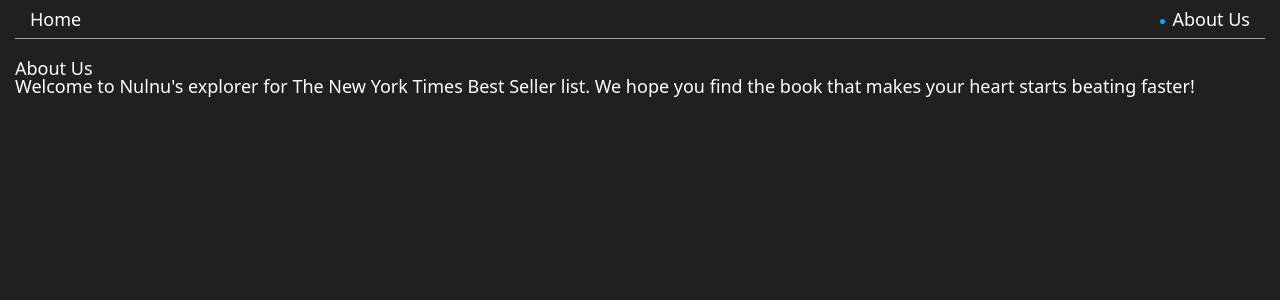
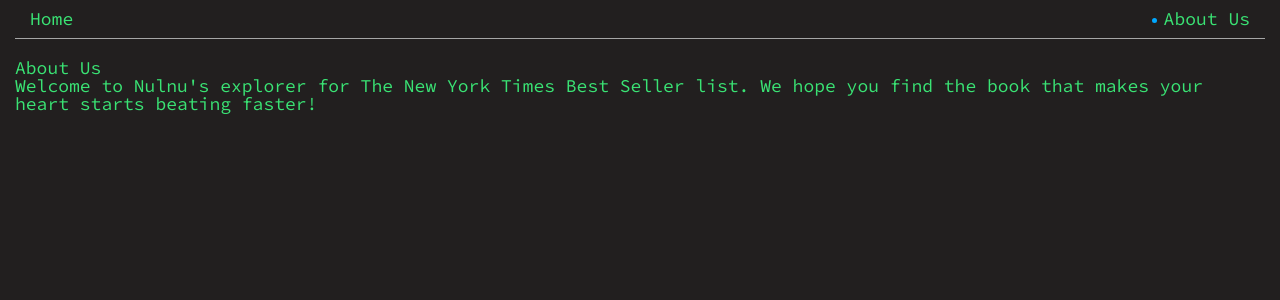
Before and after one commit to Eastynfromeast/a22-nyt-bestsellers, a Next.js app: page /about-us in a window 1280 px wide. Shown: the top 300 px of the page. Built offline with nearby package versions, Linux system fonts and the light colour scheme.

Commit message:
change font style and add global color scheme

```diff
--- a/app/layout.tsx
+++ b/app/layout.tsx
@@ -1,10 +1,10 @@
 import type { Metadata } from "next";
-import { Inter } from "next/font/google";
+import { Source_Code_Pro } from "next/font/google";
 import "../styles/globals.css";
 import Header from "@/components/header";
 import styles from "@/styles/common.module.css";
 
-const inter = Inter({ subsets: ["latin"] });
+const sourceCodePro = Source_Code_Pro({ weight: ["400", "600"], style: ["normal", "italic"], subsets: ["latin"], display: "swap" });
 
 export const metadata: Metadata = {
 	title: {
@@ -20,10 +20,12 @@ export default function RootLayout({
 	children: React.ReactNode;
 }>) {
 	return (
-		<html lang="en" className={inter.className}>
-			<body className={styles.container}>
-				<Header />
-				{children}
+		<html lang="en" className={sourceCodePro.className}>
+			<body>
+				<div className={styles.container}>
+					<Header />
+					{children}
+				</div>
 			</body>
 		</html>
 	);
--- a/app/list/[id]/page.tsx
+++ b/app/list/[id]/page.tsx
@@ -12,7 +12,7 @@ export default async function BookDetail({ params: { id } }: IParams) {
 
 	return (
 		<div>
-			<h1>{id} </h1>
+			<h1>{booksData === null ? id : booksData.results.list_name} </h1>
 			<ul>
 				{booksData.results.books.map((book: IBook, index: number) => (
 					<Book key={index} {...book} />
--- a/styles/globals.css
+++ b/styles/globals.css
@@ -129,14 +129,19 @@ table {
 	border-spacing: 0;
 }
 
+:root {
+	--bgColor: #221f1f;
+	--textColor: rgba(58, 227, 116, 1);
+	--accentBlue: #00a8ff;
+}
+
 * {
 	box-sizing: border-box;
 }
 
 body {
-	font-family: system-ui, -apple-system, BlinkMacSystemFont, "Segoe UI", Roboto, Oxygen, Ubuntu, Cantarell, "Open Sans", "Helvetica Neue", sans-serif;
-	background-color: #221f1f;
-	color: #fff;
+	background-color: var(--bgColor);
+	color: var(--textColor);
 	font-size: 18px;
 }
 
--- a/styles/header.module.css
+++ b/styles/header.module.css
@@ -15,7 +15,7 @@
 .navDot {
 	display: inline-block;
 	vertical-align: middle;
-	background-color: #00a8ff;
+	background-color: var(--accentBlue);
 	width: 5px;
 	height: 5px;
 	border-radius: 5px;
```
Also changed, not shown: components/book.tsx (+9 -1 lines).
